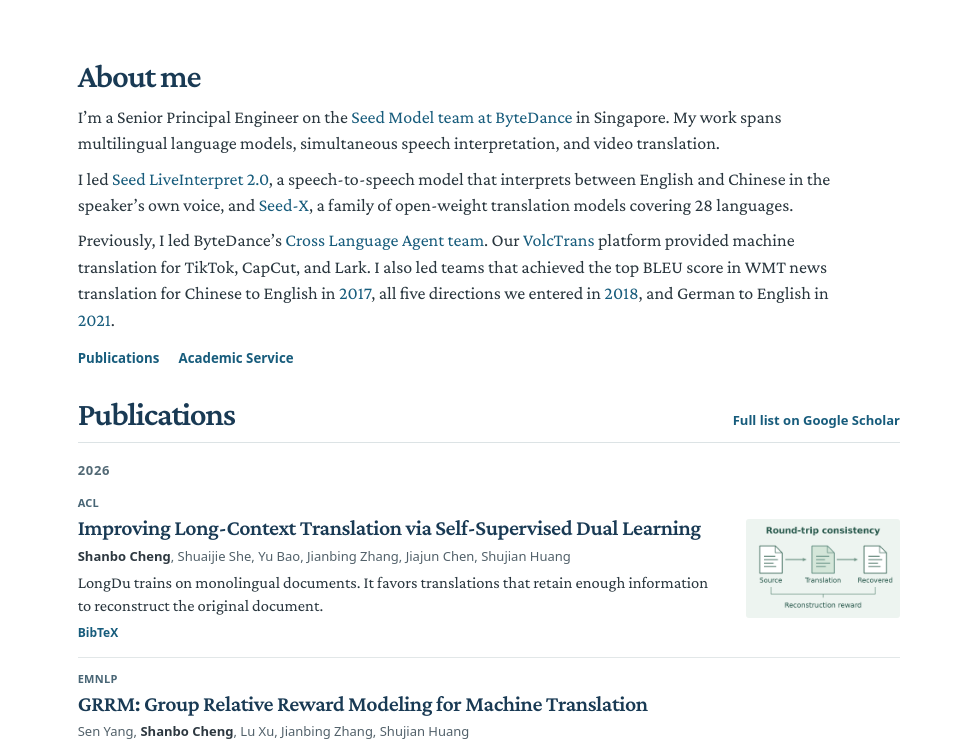
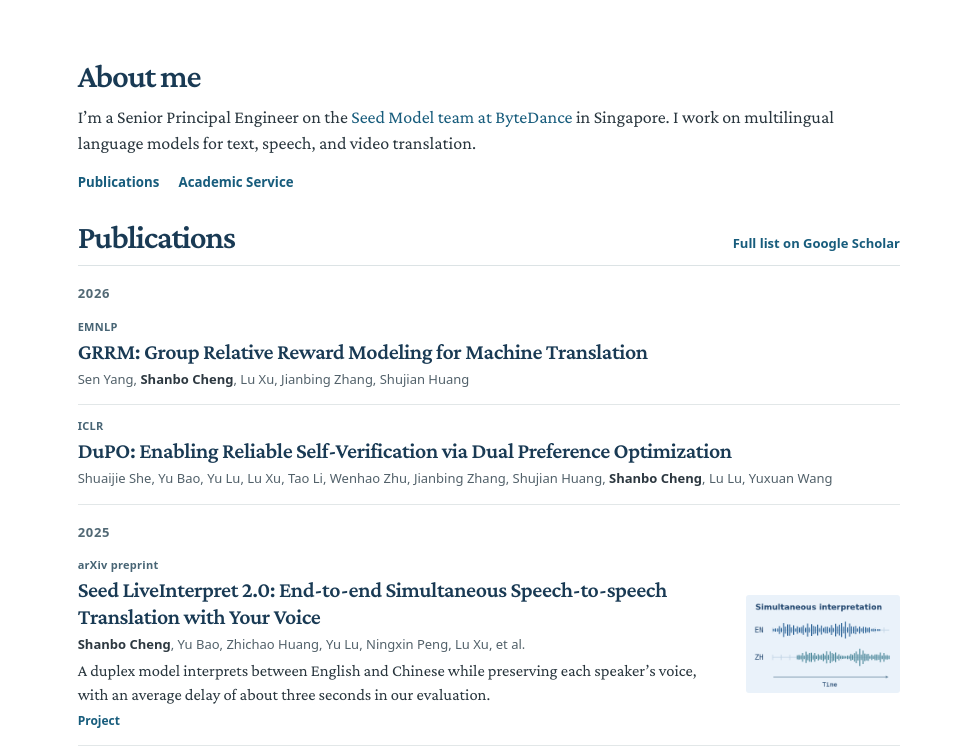
Before and after one commit to cshanbo/cshanbo.github.io, a plain HTML site: page index.html in a window 1280 px wide. Shown: the top 754 px of the page, 300-1280 px from the left. Drawn offline with Linux system fonts and the light colour scheme.

Commit message:
Simplify homepage introduction and remove LongDu from the publication list

```diff
--- a/index.html
+++ b/index.html
@@ -36,9 +36,7 @@
 </div>
 </header><main id="main">
   <section class="about" aria-labelledby="about-me"><h2 id="about-me">About me</h2>
-    <p>I’m a Senior Principal Engineer on the <a href="https://seed.bytedance.com/en/">Seed Model team at ByteDance</a> in Singapore. My work spans multilingual language models, simultaneous speech interpretation, and video translation.</p>
-<p>I led <a href="#liveinterpret">Seed LiveInterpret 2.0</a>, a speech-to-speech model that interprets between English and Chinese in the speaker’s own voice, and <a href="#seed-x">Seed-X</a>, a family of open-weight translation models covering 28 languages.</p>
-<p>Previously, I led ByteDance’s <a href="https://byteresearchcla.github.io/">Cross Language Agent team</a>. Our <a href="https://translate.volcengine.com/">VolcTrans</a> platform provided machine translation for TikTok, CapCut, and Lark. I also led teams that achieved the top BLEU score in WMT news translation for Chinese to English in <a href="https://aclanthology.org/W17-4742/">2017</a>, all five directions we entered in <a href="https://aclanthology.org/W18-6408/">2018</a>, and German to English in <a href="https://aclanthology.org/2021.wmt-1.17/">2021</a>.</p>
+    <p>I’m a Senior Principal Engineer on the <a href="https://seed.bytedance.com/en/">Seed Model team at ByteDance</a> in Singapore. I work on multilingual language models for text, speech, and video translation.</p>
 <nav class="page-nav" aria-label="On this page"><a href="#publications">Publications</a><a href="#academic-service">Academic Service</a></nav>
 </section>
   <section class="pubs-by-year" aria-labelledby="publications"><div class="pub-heading">
@@ -47,16 +45,6 @@
 </div>
 <h3 class="pub-year" id="year-2026">2026</h3>
 <ol class="pub-items" aria-labelledby="year-2026">
-<li id="longdu" class="pub-item with-figure">
-<div class="citation">
-<p class="venue">ACL</p>
-<h4><a href="https://aclanthology.org/2026.acl-long.1257/">Improving Long-Context Translation via Self-Supervised Dual Learning</a></h4>
-<p class="byline"><strong>Shanbo Cheng</strong>, Shuaijie She, Yu Bao, Jianbing Zhang, Jiajun Chen, Shujian Huang</p>
-<p class="finding">LongDu trains on monolingual documents. It favors translations that retain enough information to reconstruct the original document.</p>
-<p class="resources"><a href="https://aclanthology.org/2026.acl-long.1257.bib">BibTeX</a></p>
-</div>
-<img width="180" height="115" alt="LongDu back-translates a candidate document translation to evaluate reconstruction." src="assets/longdu.png">
-</li>
 <li id="grrm" class="pub-item"><div class="citation">
 <p class="venue">EMNLP</p>
 <h4><a href="https://aclanthology.org/2026.emnlp-main.2283/">GRRM: Group Relative Reward Modeling for Machine Translation</a></h4>
```
